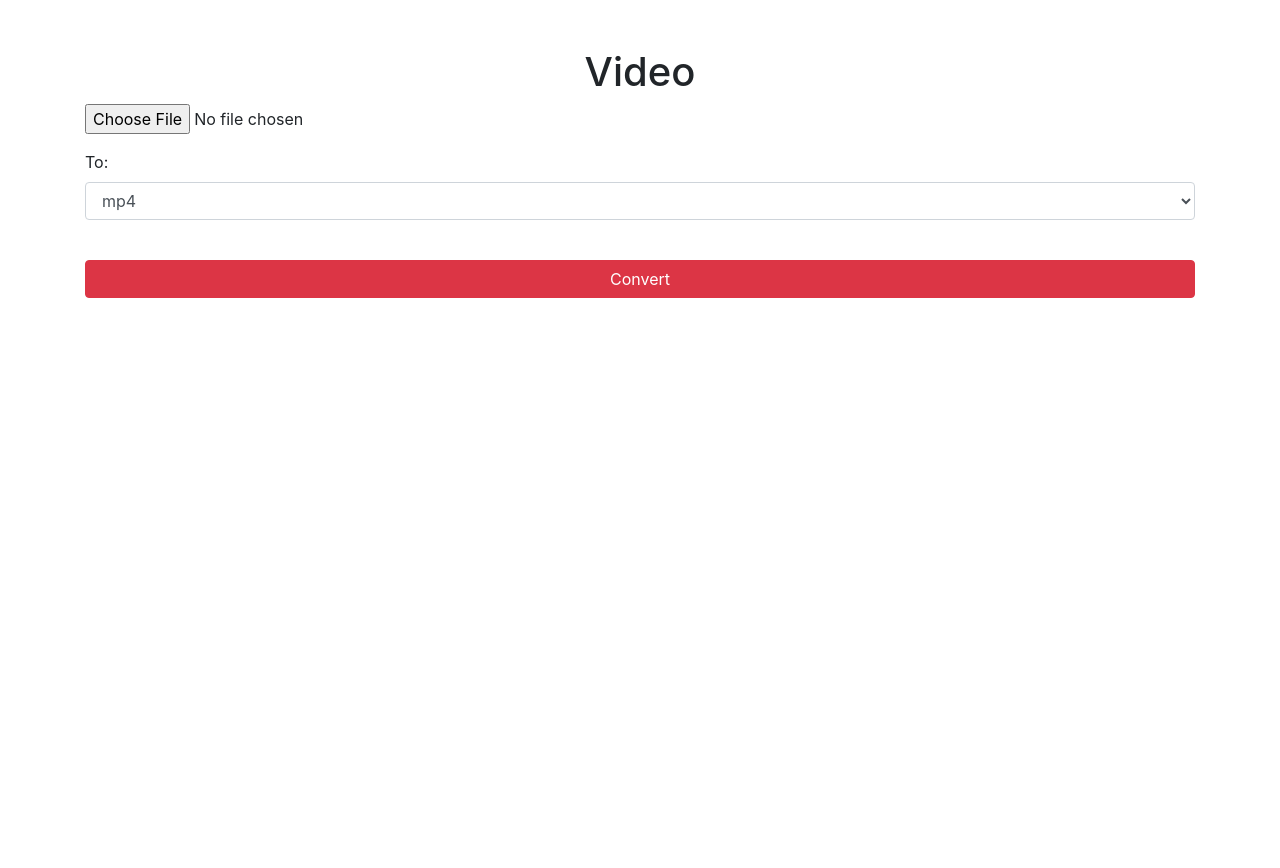
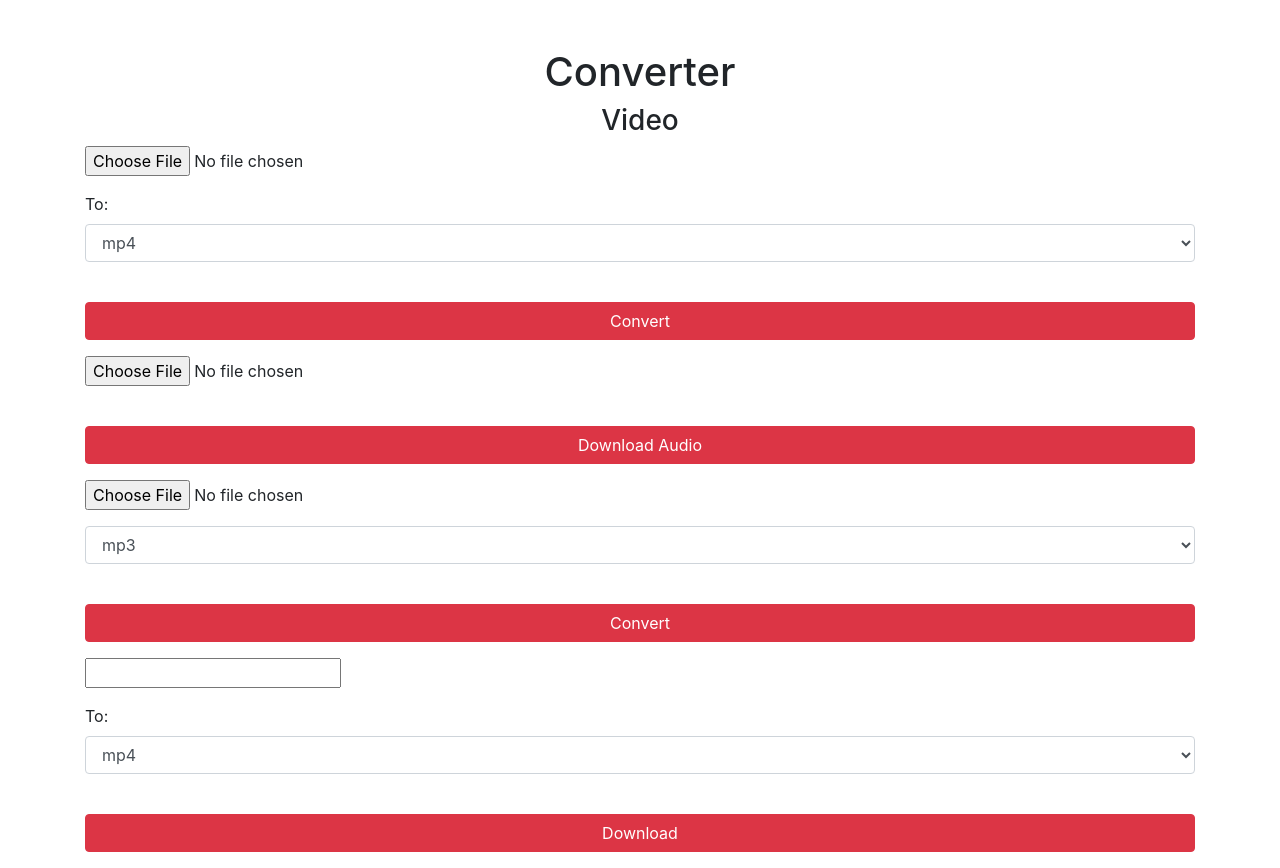
Before and after one commit to Tuskbro/ConverterApi, a website: page index.html in a window 1280 px wide. Before the commit the page ends 800 px from the top, so only its background shows below. Drawn offline with nearby package versions, Linux system fonts and the light colour scheme.

Commit message:
base audioconverter and YouTube downloader

```diff
--- a/index.html
+++ b/index.html
@@ -9,9 +9,10 @@
     <div class="container">
         <br><br>
         <h1 style="text-align: center;">
-            Video
+            Converter
         </h1>
-        <form action="/convert" method="post" enctype="multipart/form-data">
+        <h3 style="text-align: center">Video</h3>
+        <form action="/VideoConvert" method="post" enctype="multipart/form-data">
             <div class="form-group">
                 <input type="file" name="file"/>
             </div>
@@ -32,6 +33,64 @@
                 </button>
             </div>
         </form>
+
+        <form action="/SplitAudio" method="post" enctype="multipart/form-data">
+            <div class="form-group">
+                <input type="file" name="file"/>
+            </div>
+
+            <br />
+            <div class="form-group">
+                <button class="btn btn-danger btn-block">
+                    Download Audio
+                </button>
+            </div>
+        </form>
+
+        <form action="/AudioConvert" method="post" enctype="multipart/form-data">
+            <div class="form-group">
+                <input type="file" name="file"/>
+            </div>
+            <div class="form-group">
+
+                <select class="form-control" name="to">
+                    <option>mp3</option>
+                    <option>wav</option>
+                    <option>flac</option>
+                    <option>webm</option>
+                    <option>mov</option>
+                </select>
+            </div>
+            <br />
+            <div class="form-group">
+                <button class="btn btn-danger btn-block">
+                    Convert
+                </button>
+            </div>
+        </form>
+
+        <form action="/YouTubeDownloader" method="post" enctype="multipart/form-data">
+            <div class="form-group">
+                <input type="url" name="url"/>
+            </div>
+            <div class="form-group">
+                <label for="to">To:</label>
+                <select class="form-control" name="to">
+                    <option>mp4</option>
+                    <option>flv</option>
+                    <option>avi</option>
+                    <option>webm</option>
+                    <option>mov</option>
+                </select>
+            </div>
+            <br />
+            <div class="form-group">
+                <button class="btn btn-danger btn-block">
+                    Download
+                </button>
+            </div>
+        </form>
+
     </div>
 </body>
 </html>
```
Also changed, not shown: package.json (+7 -1 lines), server.js (+114 -2 lines), 4 other files.
